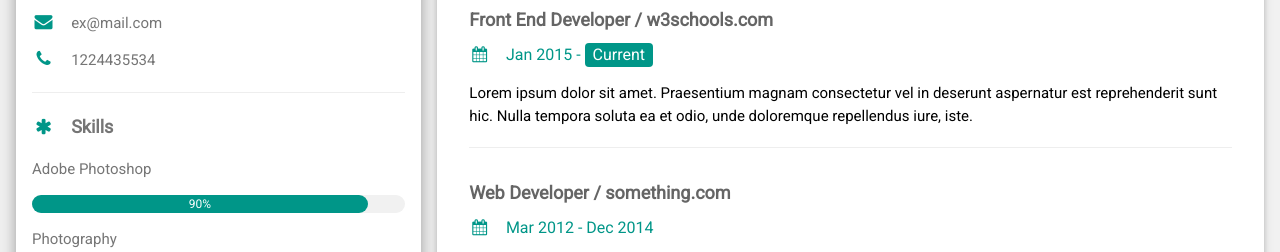
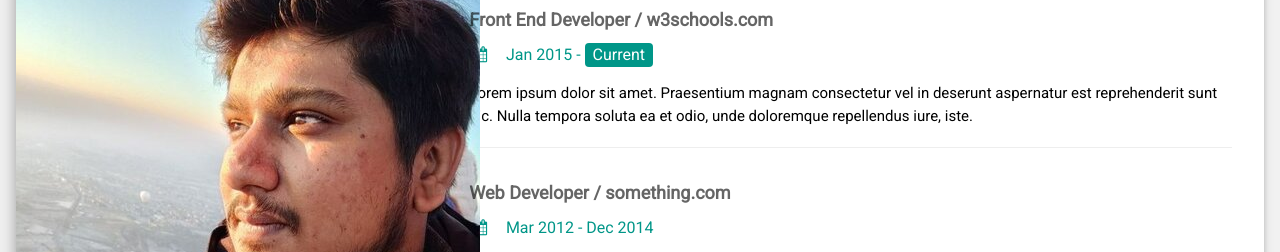
Before and after one commit to Shayanrs31/Githubpages, a plain HTML site: page index.html in a window 1280 px wide. Shown: the part 117-369 px from the top of the page. Drawn offline with nearby package versions, Linux system fonts and the light colour scheme.

Commit message:
Update index.html

```diff
--- a/index.html
+++ b/index.html
@@ -22,7 +22,7 @@ html,body,h1,h2,h3,h4,h5,h6 {font-family: "Roboto", sans-serif}
 
       <div class="w3-white w3-text-grey w3-card-4">
         <div class="w3-display-container">
-          <img src="<img src="Images/DP1.jpg">" style="width:100%" alt="Avatar">
+         <img src="Images/DP1.jpg">
           <div class="w3-display-bottomleft w3-container w3-text-black">
             <h2>Shayan</h2>
           </div>
```
